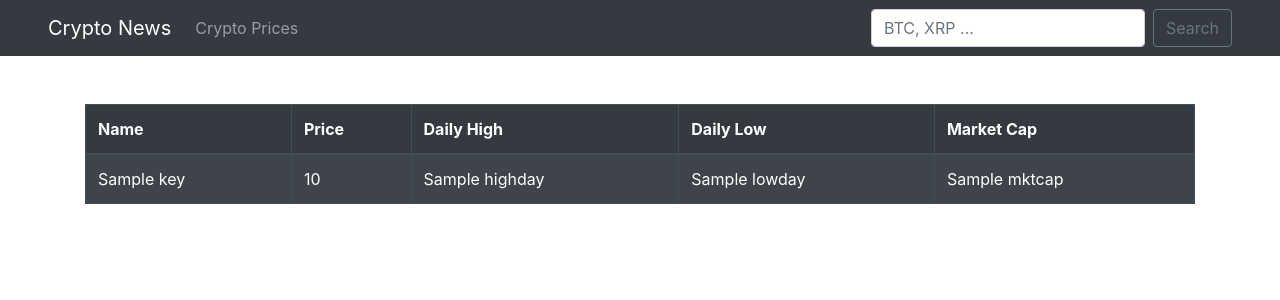
After one commit to Kburak/crypto-currency-web-app, a Django app: template templates/all_prices.html in a window 1280 px wide. The commit adds this page. Shown: the top 300 px of the page. Run offline with Django 3.2, Linux system fonts and the light colour scheme; the template is opened without the code that fills it: most values are stand-ins (such as "Sample title", 1, 10 or a date in 2020); some libraries are stand-ins or nearby versions.

Commit message:
created all prices template for cryptos, added a view and url for it.

```diff
--- a/crypto/urls.py
+++ b/crypto/urls.py
@@ -3,5 +3,6 @@ from . import views
 
 urlpatterns = [
     path('', views.index, name='index'),
-    path('prices/', views.prices, name='prices')
+    path('prices/', views.prices, name='prices'),
+    path('all_prices/', views.all_prices, name='all_prices')
 ]
--- /dev/null
+++ b/templates/all_prices.html
@@ -0,0 +1,33 @@
+{% extends 'base.html' %}
+
+{% block content %}
+
+
+    <table class="table table-striped table-dark table-bordered table-hover mt-5">
+      <thead>
+        <tr>
+          <th scope="col">Name</th>
+          <th scope="col">Price</th>
+          <th scope="col">Daily High</th>
+          <th scope="col">Daily Low</th>
+          <th scope="col">Market Cap</th>
+        </tr>
+      </thead>
+        <tbody>
+      {% for key,value in price.DISPLAY.items %}
+
+            <tr>
+              <td>{{ key }}</td>
+              <td>{{ value.USD.PRICE }}</td>
+              <td>{{ value.USD.HIGHDAY }}</td>
+              <td>{{ value.USD.LOWDAY }}</td>
+              <td>{{ value.USD.MKTCAP }}</td>
+            </tr>
+
+      {% endfor %}
+        </tbody>
+    </table>
+
+    <br><br>
+
+{% endblock %}
--- a/templates/base.html
+++ b/templates/base.html
@@ -21,7 +21,7 @@
           <div class="collapse navbar-collapse" id="navbarSupportedContent">
             <ul class="navbar-nav mr-auto">
               <li class="nav-item">
-                <a class="nav-link" href="{% url 'prices' %}">Crypto Prices</a>
+                <a class="nav-link" href="{% url 'all_prices' %}">Crypto Prices</a>
               </li>
             </ul>
             <form class="form-inline my-2 my-lg-0" method="POST" action="{% url 'prices' %}">
```
Also changed, not shown: crypto/views.py (+12 -2 lines), requirements.txt (added, +9 -0 lines).
